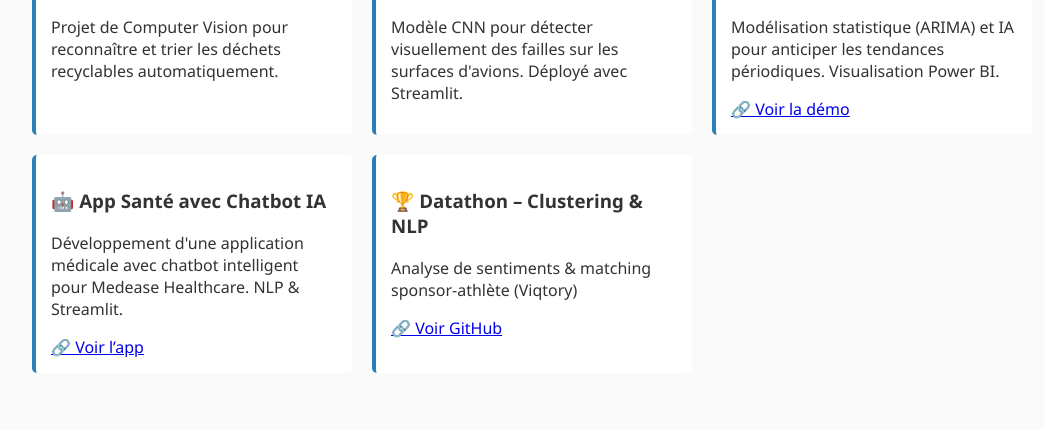
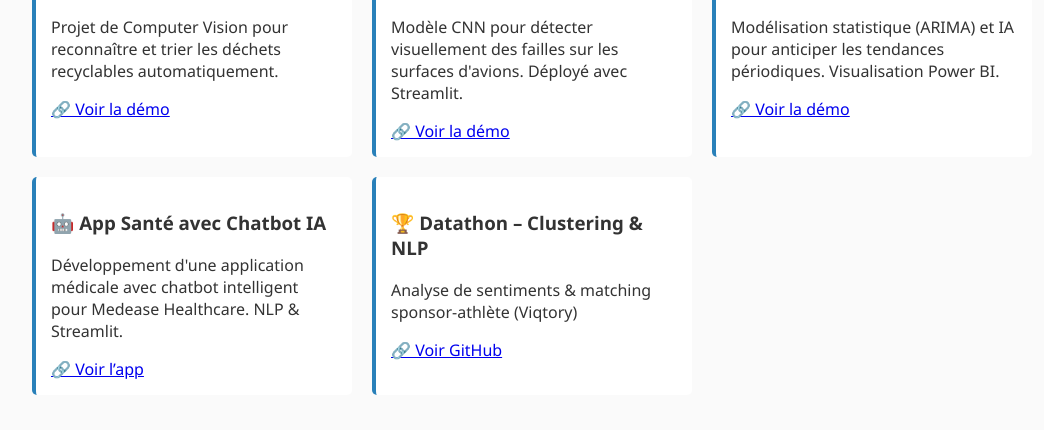
Before and after one commit to wilfried-mbeumi/wilfried-mbeumi.github.io, a plain HTML site: page index.html in a window 1280 px wide. Shown: the part 809-1239 px from the top of the page, without its empty margins (108-1152 px from the left). Drawn offline with Linux system fonts and the light colour scheme.

Commit message:
Update index.html

```diff
--- a/index.html
+++ b/index.html
@@ -51,10 +51,12 @@
     <div class="project">
       <h3>🧠 Classification des déchets par IA</h3>
       <p>Projet de Computer Vision pour reconnaître et trier les déchets recyclables automatiquement.</p>
+      <a href="#">🔗 Voir la démo</a>
     </div>
     <div class="project">
       <h3>✈️ Air Detection – Anomalies sur avions</h3>
       <p>Modèle CNN pour détecter visuellement des failles sur les surfaces d'avions. Déployé avec Streamlit.</p>
+        <a href="#">🔗 Voir la démo</a>
     </div>
     <div class="project">
       <h3>📊 Prévision de séries temporelles</h3>
```
